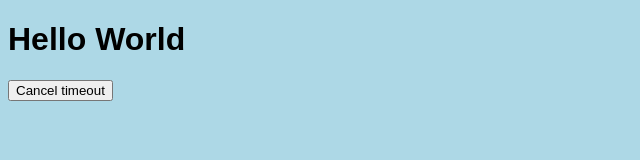
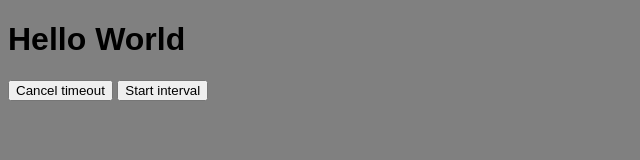
Before and after one commit to Isebring/callback-function-exercise, a plain HTML site: page index.html in a window 1280 px wide. Shown: the whole page, without its empty margins (0-640 px from the left). Drawn offline with Linux system fonts and the light colour scheme.

Commit message:
added interval function to generate different bgcolors

```diff
--- a/index.html
+++ b/index.html
@@ -12,5 +12,6 @@
    <h1>Hello World</h1>
 
    <button id="cancel">Cancel timeout</button>
+   <button id="start-interval">Start interval</button>
 </body>
 </html>
--- a/main.js
+++ b/main.js
@@ -9,15 +9,39 @@ function main() {
 }
 
 function changeBackgroundColor() {
-    document.body.style.backgroundColor = 'lightblue';
+    document.body.style.backgroundColor = getRandomColor();
 }
 
 function addEventListeners() {
 
-const button = document.getElementById('cancel');
-  button.addEventListener('click', cancelBackgroundChange);
+const cancelTimeoutbutton = document.getElementById('cancel');
+  cancelTimeoutbutton.addEventListener('click', cancelBackgroundChange);
+
+const startIntervalButton = document.getElementById('start-interval');
+ startIntervalButton.addEventListener('click', startBackgroundChangeInterval);
+
 }
 
 function cancelBackgroundChange() {
 clearTimeout(timeoutRef);
 }
+
+function startBackgroundChangeInterval() {
+    setInterval(changeBackgroundColor, 1000)
+}
+
+function getRandomColor() {
+    const value = Math.random();
+
+    if (value < 0.2) {
+    return 'blue';
+    } else if (value < 0.4) {
+        return 'red';
+    } else if (value < 0.6) {
+        return 'green';
+    } else if (value < 0.8) {
+        return 'grey';
+    } else {
+        return 'pink';
+    }
+}
--- a/style.css
+++ b/style.css
@@ -1,3 +1,4 @@
 :root {
     font-family: Arial, Helvetica, sans-serif;
+    transition: background 500ms;
 }
```
